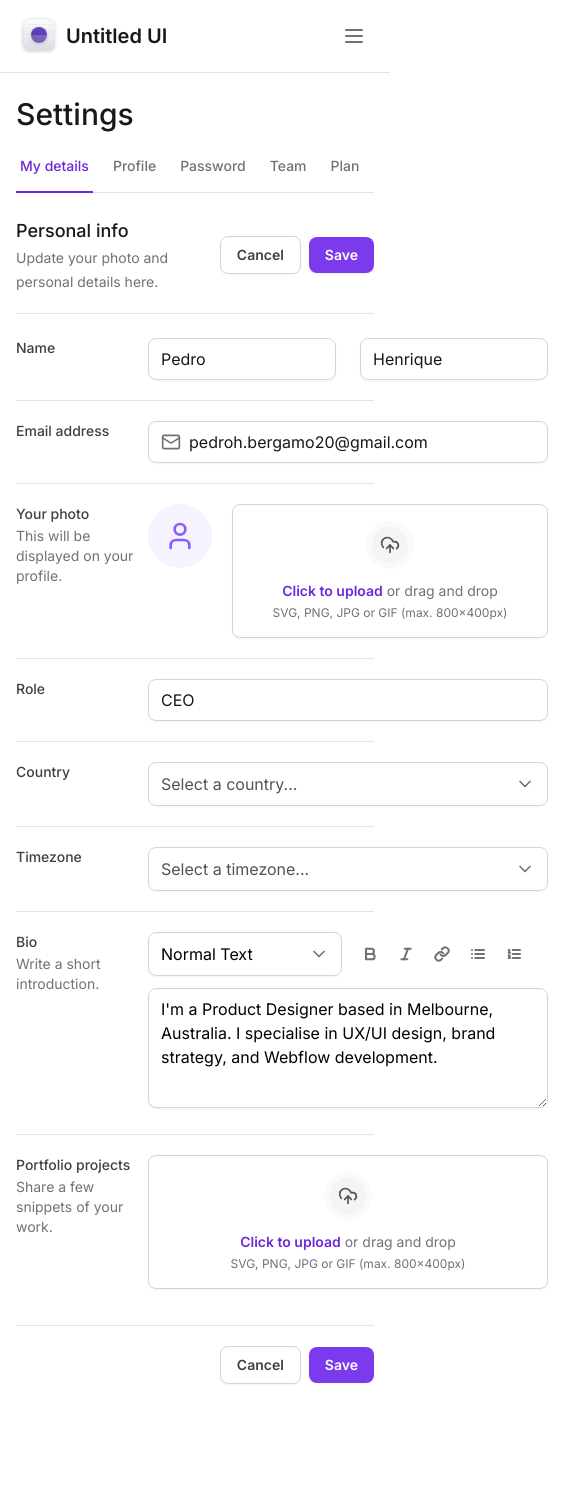
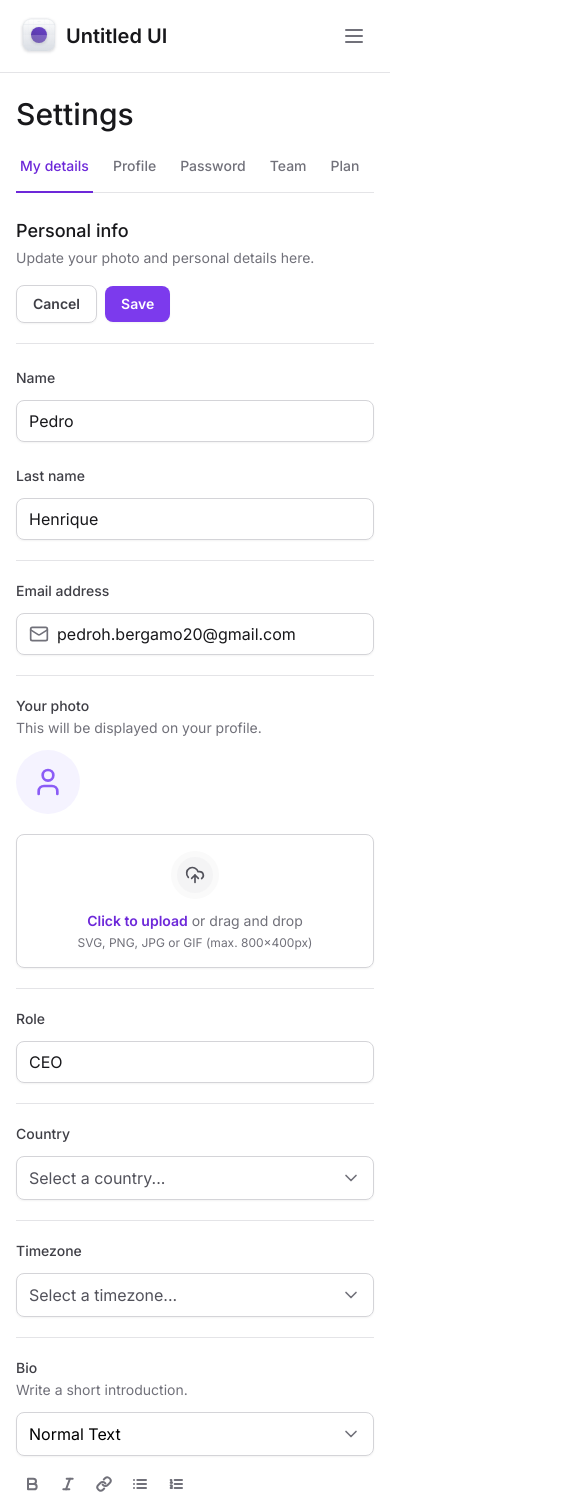
Before and after one commit to DevPedroHB/dashboard-tailwind, a Next.js app: page / in a window 390 px wide. Shown: the top 1510 px of the page, 585 px wide, since content can reach past the window. Before the commit the page ends 1432 px from the top, so only its background shows below. Built offline with nearby package versions, Linux system fonts and the light colour scheme.

Commit message:
📱 feat: Adicionando responsividade ao formulário

```diff
--- a/src/app/page.tsx
+++ b/src/app/page.tsx
@@ -18,7 +18,7 @@
       <h1 className="text-3xl font-medium text-zinc-900">Settings</h1>
       <SettingsTabs tabs={tabs} />
       <div className="mt-6 flex flex-col">
-        <div className="flex items-center justify-between border-b border-zinc-200 pb-5">
+        <div className="flex flex-col justify-between gap-4 border-b border-zinc-200 pb-5 lg:flex-row lg:items-center">
           <div className="space-y-1">
             <h2 className="text-lg font-medium text-zinc-900">Personal info</h2>
             <span className="text-sm text-zinc-500">
@@ -38,23 +38,31 @@
           id="settings"
           className="mt-6 flex w-full flex-col gap-5 divide-y divide-zinc-200"
         >
-          <div className="grid grid-cols-from gap-3">
+          <div className="flex flex-col gap-3 lg:grid lg:grid-cols-from">
             <label
               htmlFor="first-name"
               className="text-sm font-medium text-zinc-700"
             >
               Name
             </label>
-            <div className="grid grid-cols-2 gap-6">
+            <div className="flex flex-col gap-6 lg:grid lg:grid-cols-2">
               <Input.Root>
                 <Input.Control id="first-name" defaultValue="Pedro" />
               </Input.Root>
-              <Input.Root>
-                <Input.Control defaultValue="Henrique" />
-              </Input.Root>
+              <div className="flex flex-col gap-3 lg:block">
+                <label
+                  htmlFor="last-name"
+                  className="text-sm font-medium text-zinc-700 lg:sr-only"
+                >
+                  Last name
+                </label>
+                <Input.Root>
+                  <Input.Control id="last-name" defaultValue="Henrique" />
+                </Input.Root>
+              </div>
             </div>
           </div>
-          <div className="grid grid-cols-from gap-3 pt-5">
+          <div className="flex flex-col gap-3 pt-5 lg:grid lg:grid-cols-from">
             <label
               htmlFor="email"
               className="text-sm font-medium text-zinc-700"
@@ -72,7 +80,7 @@
               />
             </Input.Root>
           </div>
-          <div className="grid grid-cols-from gap-3 pt-5">
+          <div className="flex flex-col gap-3 pt-5 lg:grid lg:grid-cols-from">
             <label
               htmlFor="photo"
               className="text-sm font-medium text-zinc-700"
@@ -82,13 +90,13 @@
                 This will be displayed on your profile.
               </span>
             </label>
-            <FileInput.Root className="flex items-start gap-5">
+            <FileInput.Root className="flex flex-col gap-5 lg:flex-row lg:items-start">
               <FileInput.ImagePreview />
               <FileInput.Trigger />
               <FileInput.Control />
             </FileInput.Root>
           </div>
-          <div className="grid grid-cols-from gap-3 pt-5">
+          <div className="flex flex-col gap-3 pt-5 lg:grid lg:grid-cols-from">
             <label htmlFor="role" className="text-sm font-medium text-zinc-700">
               Role
             </label>
@@ -96,7 +104,7 @@
               <Input.Control id="role" defaultValue="CEO" />
             </Input.Root>
           </div>
-          <div className="grid grid-cols-from gap-3 pt-5">
+          <div className="flex flex-col gap-3 pt-5 lg:grid lg:grid-cols-from">
             <label
               htmlFor="country"
               className="text-sm font-medium text-zinc-700"
@@ -108,7 +116,7 @@
               <Select.Item value="us" text="United States" />
             </Select.Root>
           </div>
-          <div className="grid grid-cols-from gap-3 pt-5">
+          <div className="flex flex-col gap-3 pt-5 lg:grid lg:grid-cols-from">
             <label
               htmlFor="timezone"
               className="text-sm font-medium text-zinc-700"
@@ -123,7 +131,7 @@
               <Select.Item value="utc3" text="America São Paulo (UTC-03:00)" />
             </Select.Root>
           </div>
-          <div className="grid grid-cols-from gap-3 pt-5">
+          <div className="flex flex-col gap-3 pt-5 lg:grid lg:grid-cols-from">
             <label htmlFor="bio" className="text-sm font-medium text-zinc-700">
               Bio
               <span className="mt-0.5 block text-sm font-normal text-zinc-500">
@@ -131,7 +139,7 @@
               </span>
             </label>
             <div className="space-y-3">
-              <div className="grid grid-cols-2 gap-3">
+              <div className="flex flex-col gap-3 lg:grid lg:grid-cols-2">
                 <Select.Root defaultValue="normal">
                   <Select.Item value="normal" text="Normal Text" />
                   <Select.Item value="md" text="Markdown" />
@@ -163,7 +171,7 @@
               />
             </div>
           </div>
-          <div className="grid grid-cols-from gap-3 pt-5">
+          <div className="flex flex-col gap-3 pt-5 lg:grid lg:grid-cols-from">
             <label
               htmlFor="projects"
               className="text-sm font-medium text-zinc-700"
```
